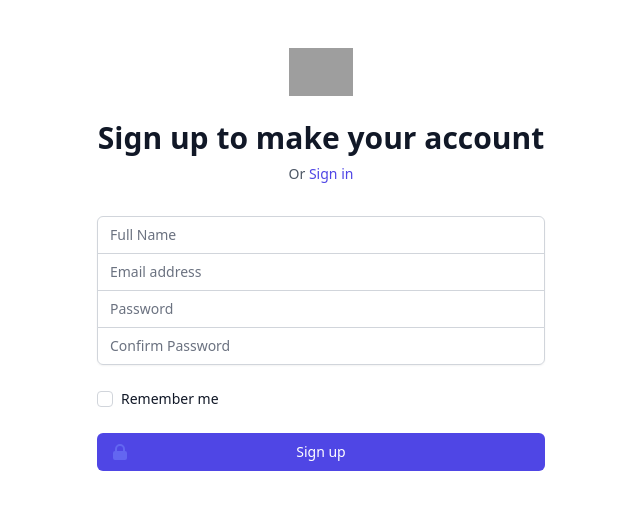
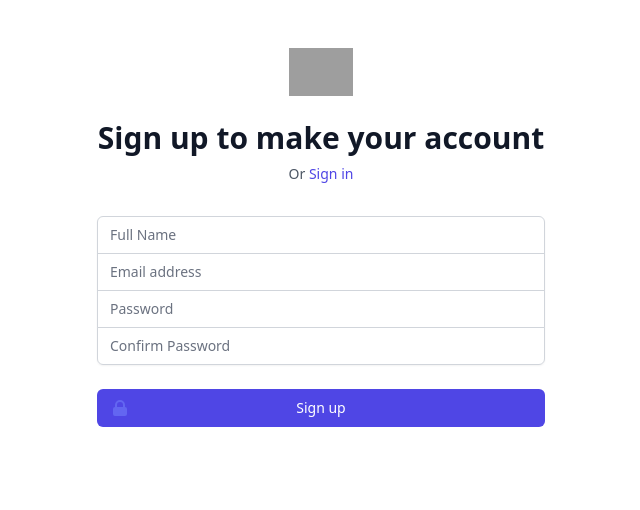
Before and after one commit to alamgirweb11/survey-app, a Vue app in the folder vue/: page /register in a window 1280 px wide. Shown: the top 510 px of the page, without its empty margins (319-959 px from the left). Built offline with nearby package versions, Linux system fonts and the light colour scheme; grey boxes are pictures that could not be loaded.

Commit message:
remove remember me field from register component

```diff
--- a/vue/src/views/auth/Register.vue
+++ b/vue/src/views/auth/Register.vue
@@ -29,16 +29,16 @@
           </div>
         </div>
 
-        <div class="flex items-center justify-between">
+        <!-- <div class="flex items-center justify-between">
           <div class="flex items-center">
             <input id="remember-me" name="remember-me" type="checkbox" class="h-4 w-4 text-indigo-600 focus:ring-indigo-500 border-gray-300 rounded" />
             <label for="remember-me" class="ml-2 block text-sm text-gray-900"> Remember me </label>
           </div>
 
-          <!-- <div class="text-sm">
+          <div class="text-sm">
             <a href="#" class="font-medium text-indigo-600 hover:text-indigo-500"> Already have a account? Sign in </a>
-          </div> -->
-        </div>
+          </div>
+        </div> -->
 
         <div>
           <button type="submit" class="group relative w-full flex justify-center py-2 px-4 border border-transparent text-sm font-medium rounded-md text-white bg-indigo-600 hover:bg-indigo-700 focus:outline-none focus:ring-2 focus:ring-offset-2 focus:ring-indigo-500">
```
